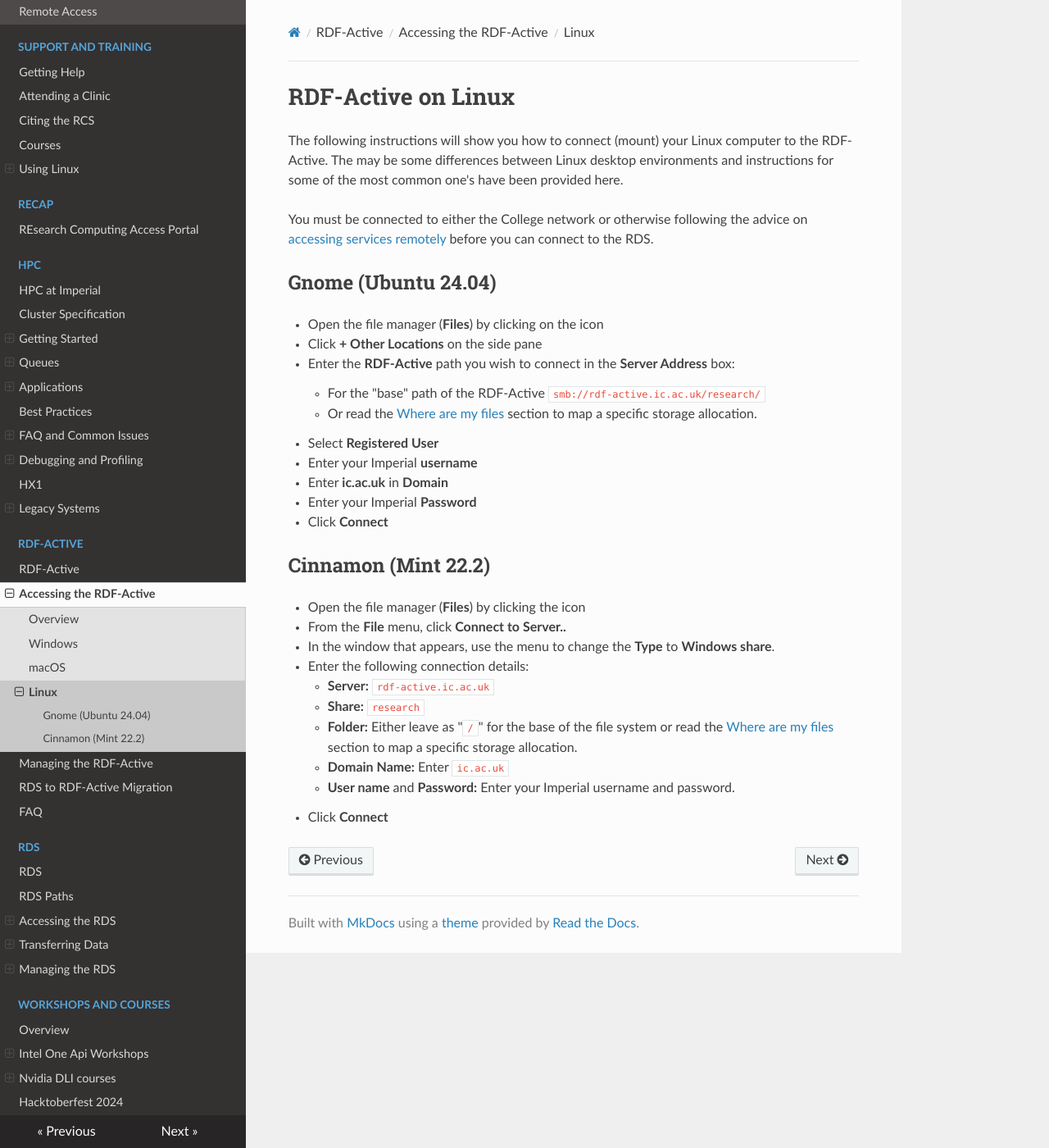
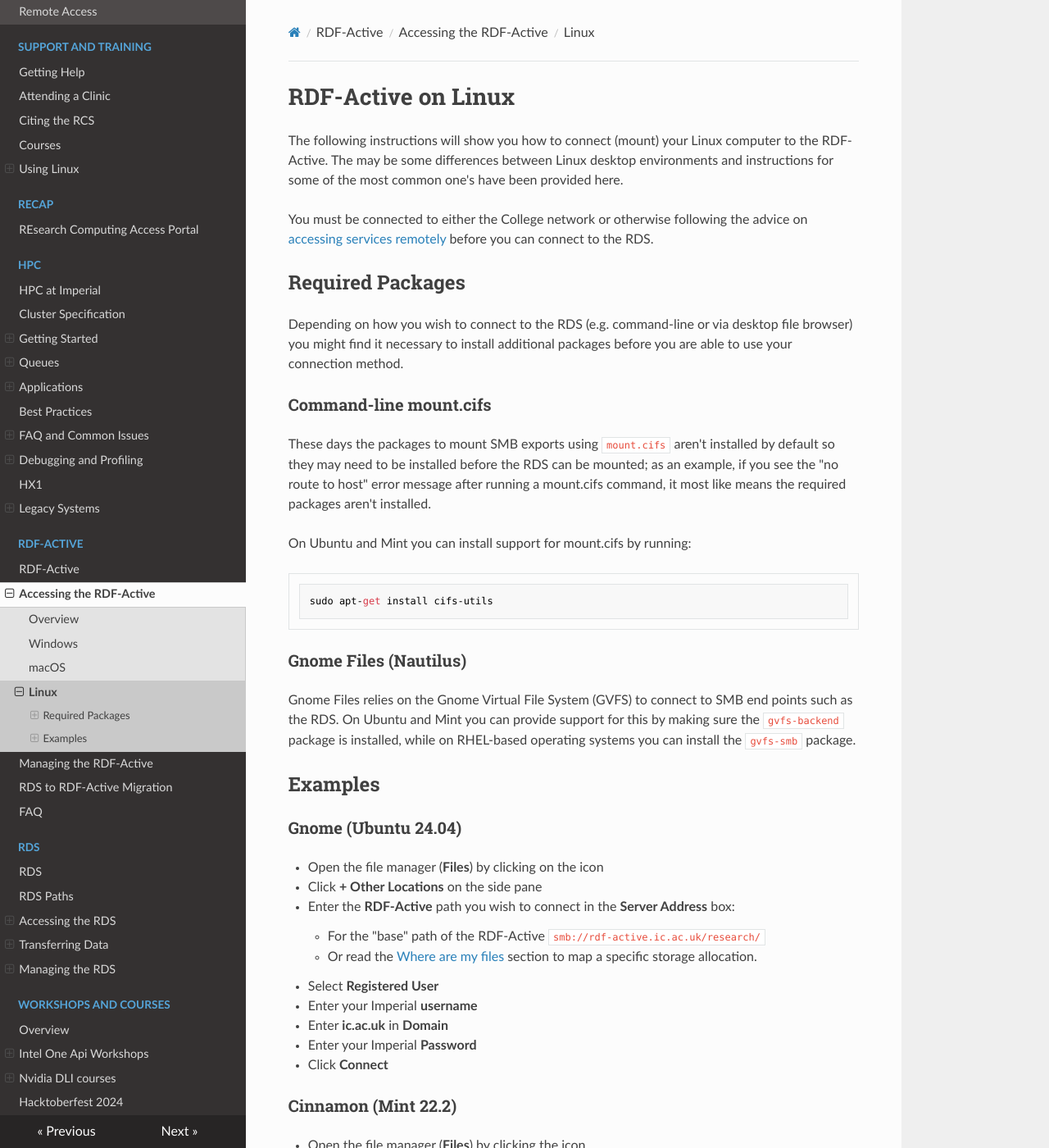
Before and after one commit to ImperialCollegeLondon/icl-rcs-user-guide, an MkDocs documentation site: the page built from docs/rdfactive/access/linux.md, in a window 1280 px wide and 1400 px high. Shown: the whole window at 82% size. Built offline with MkDocs 1.6.1, drawn with Linux system fonts in a browser that asks for light colours; nearby versions of some CDN libraries.

Commit message:
Added OS requirements

````diff
--- a/docs/rdfactive/access/linux.md
+++ b/docs/rdfactive/access/linux.md
@@ -4,7 +4,27 @@ The following instructions will show you how to connect (mount) your Linux compu
 
 You must be connected to either the College network or otherwise following the advice on [accessing services remotely](../../remoteaccess.md) before you can connect to the RDS.
 
-## Gnome (Ubuntu 24.04)
+## Required Packages
+
+Depending on how you wish to connect to the RDS (e.g. command-line or via desktop file browser) you might find it necessary to install additional packages before you are able to use your connection method.
+
+### Command-line mount.cifs
+
+These days the packages to mount SMB exports using `mount.cifs` aren't installed by default so they may need to be installed before the RDS can be mounted; as an example, if you see the "no route to host" error message after running a mount.cifs command, it most like means the required packages aren't installed.
+
+On Ubuntu and Mint you can install support for mount.cifs by running:
+
+```
+sudo apt-get install cifs-utils
+```
+
+### Gnome Files (Nautilus)
+
+Gnome Files relies on the Gnome Virtual File System (GVFS) to connect to SMB end points such as the RDS. On Ubuntu and Mint you can provide support for this by making sure the `gvfs-backend` package is installed, while on RHEL-based operating systems you can install the `gvfs-smb` package.
+
+## Examples
+
+### Gnome (Ubuntu 24.04)
 
 * Open the file manager (**Files**) by clicking on the icon
 * Click **+ Other Locations** on the side pane
@@ -17,7 +37,7 @@ You must be connected to either the College network or otherwise following the a
 * Enter your Imperial **Password**
 * Click **Connect**
 
-## Cinnamon (Mint 22.2)
+### Cinnamon (Mint 22.2)
 
 * Open the file manager (**Files**) by clicking the icon
 * From the **File** menu, click **Connect to Server..**
````
